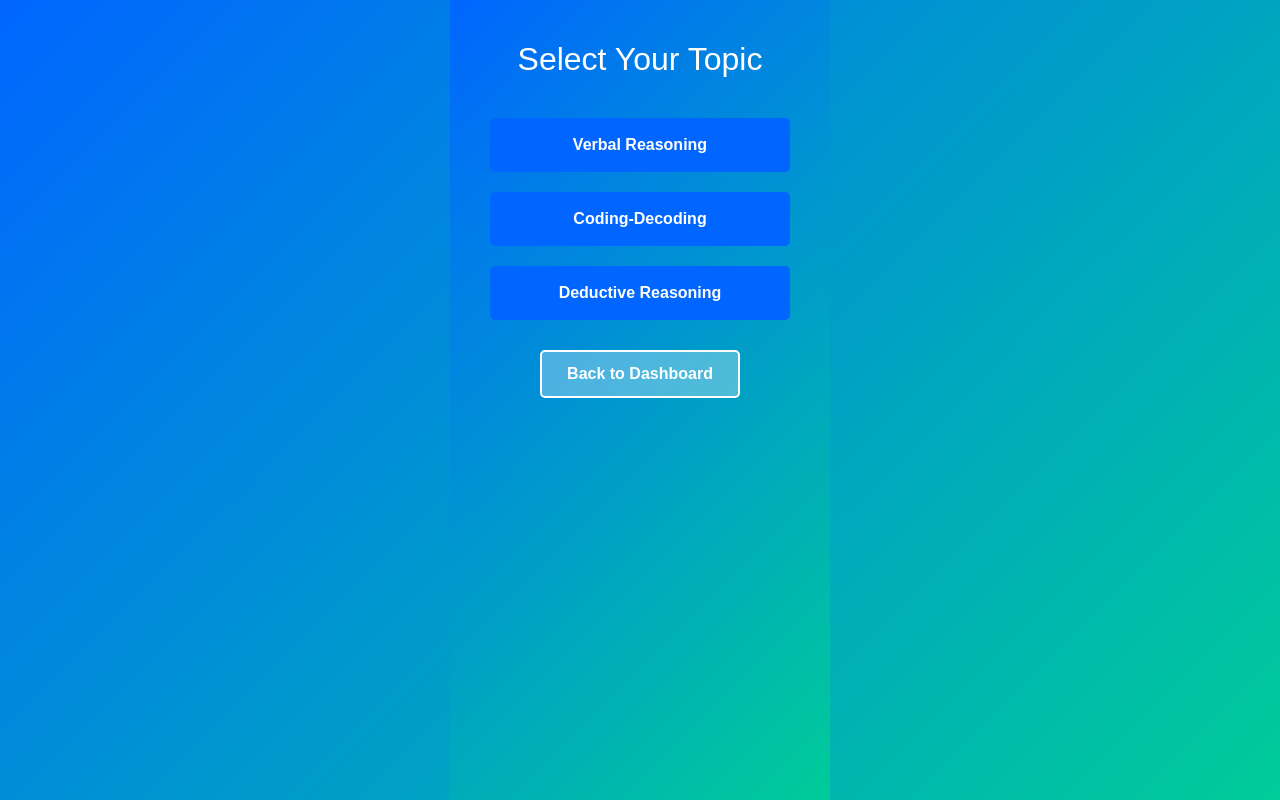
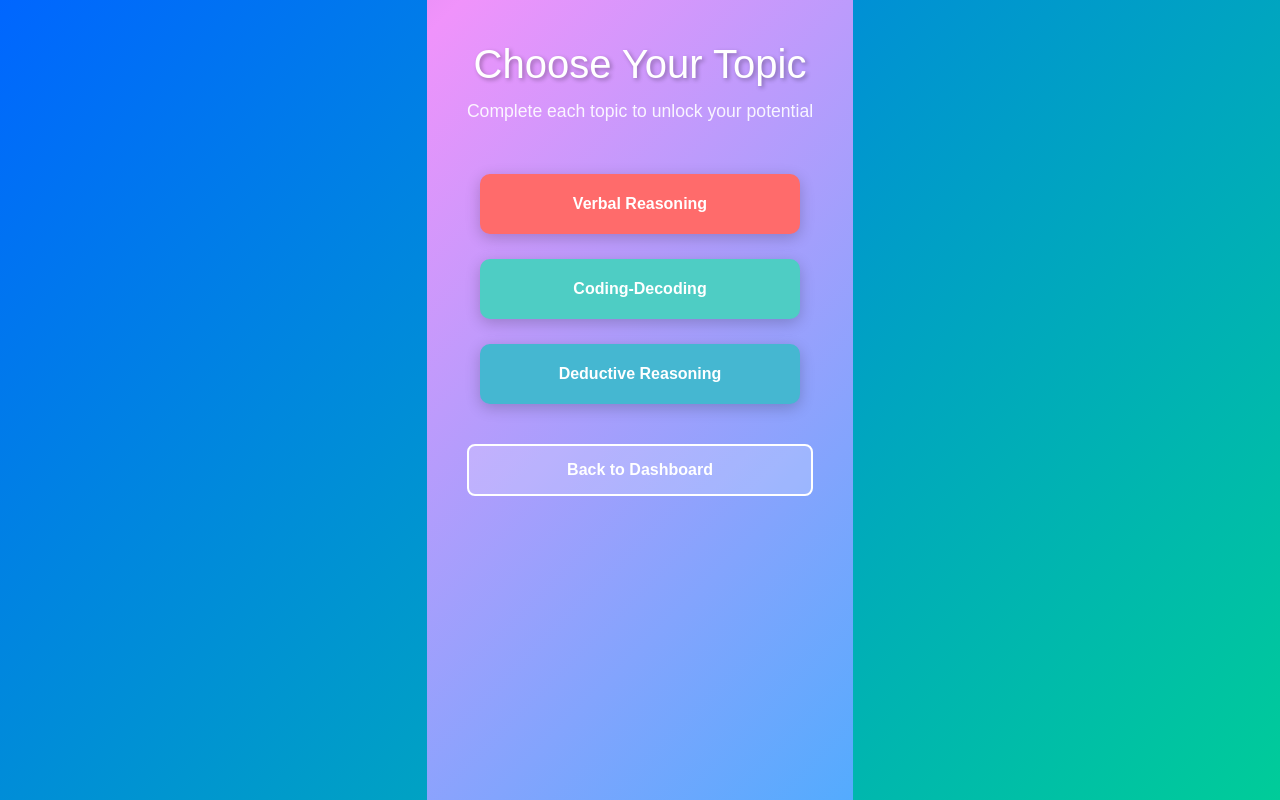
Before and after one commit to Ida-code/Student_perf, a React app in the folder src/: page /topicselection in a window 1280 px wide. Built offline with nearby package versions, Linux system fonts and the light colour scheme; no server answers; the HTML template or start-up script is replaced by a standard one.

Commit message:
Improved the UI of TopicSelection Page

```diff
--- a/src/TopicSelection.jsx
+++ b/src/TopicSelection.jsx
@@ -1,13 +1,10 @@
-import React, { useState } from "react";
-import { useEffect } from "react";
-// Ensure 'React' is explicitly imported
+import React, { useState, useEffect } from "react";
 import { useNavigate } from "react-router-dom";
 
 function TopicSelection() {
   const [completedTopics, setCompletedTopics] = useState([]);
   const navigate = useNavigate();
 
-  // List of all your available topics (Match these to your SQL 'topic' column)
   const allTopics = [
     "Verbal Reasoning",
     "Coding-Decoding",
@@ -33,21 +30,54 @@ function TopicSelection() {
         padding: "40px",
         textAlign: "center",
         minHeight: "100vh",
-        background: "linear-gradient(135deg, #0066ff, #00cc99)",
+        background:
+          "linear-gradient(135deg, #667eea 0%, #764ba2 25%, #f093fb 50%, #4facfe 75%, #00f2fe 100%)",
+        backgroundSize: "400% 400%",
+        animation: "gradient 15s ease infinite",
+        position: "relative",
+        overflow: "hidden",
       }}
     >
-      <h2 style={{ color: "white", marginBottom: "30px" }}>
-        Select Your Topic
-      </h2>
+      <style>{`
+        @keyframes gradient {
+          0% { background-position: 0% 50%; }
+          50% { background-position: 100% 50%; }
+          100% { background-position: 0% 50%; }
+        }
+      `}</style>
+
+      <div style={{ position: "relative", zIndex: 1 }}>
+        <h1
+          style={{
+            color: "white",
+            marginBottom: "10px",
+            fontSize: "2.5em",
+            textShadow: "2px 2px 4px rgba(0,0,0,0.3)",
+          }}
+        >
+          Choose Your Topic
+        </h1>
+        <p
+          style={{
+            color: "rgba(255,255,255,0.9)",
+            marginBottom: "40px",
+            fontSize: "1.1em",
+          }}
+        >
+          Complete each topic to unlock your potential
+        </p>
+
         <div
           style={{
             display: "flex",
             flexDirection: "column",
-          gap: "10px",
+            gap: "15px",
             alignItems: "center",
+            maxWidth: "400px",
+            margin: "0 auto",
           }}
         >
-        {allTopics.map((topic) => {
+          {allTopics.map((topic, index) => {
             const isDone = completedTopics.includes(topic);
             return (
               <button
@@ -55,22 +85,34 @@ function TopicSelection() {
                 onClick={() => navigate(`/questionspage/${topic}`)}
                 disabled={isDone}
                 style={{
-                padding: "15px 30px",
-                width: "300px",
-                backgroundColor: isDone ? "#ccc" : "#0066ff",
+                  padding: "18px 30px",
+                  width: "320px",
+                  backgroundColor: isDone
+                    ? "#888"
+                    : ["#ff6b6b", "#4ecdc4", "#45b7d1"][index],
                   color: "white",
                   border: "none",
-                borderRadius: "5px",
+                  borderRadius: "10px",
                   cursor: isDone ? "not-allowed" : "pointer",
-                fontWeight: "600",
+                  fontWeight: "700",
+                  fontSize: "1em",
                   transition: "all 0.3s ease",
+                  boxShadow: "0 4px 15px rgba(0,0,0,0.2)",
+                  transform: isDone ? "scale(0.95)" : "scale(1)",
+                  opacity: isDone ? 0.6 : 1,
                 }}
-              onMouseEnter={(e) =>
-                !isDone && (e.target.style.backgroundColor = "#00a86b")
+                onMouseEnter={(e) => {
+                  if (!isDone) {
+                    e.target.style.transform = "translateY(-3px)";
+                    e.target.style.boxShadow = "0 6px 20px rgba(0,0,0,0.3)";
                   }
-              onMouseLeave={(e) =>
-                !isDone && (e.target.style.backgroundColor = "#0066ff")
+                }}
+                onMouseLeave={(e) => {
+                  if (!isDone) {
+                    e.target.style.transform = "translateY(0)";
+                    e.target.style.boxShadow = "0 4px 15px rgba(0,0,0,0.2)";
                   }
+                }}
               >
                 {topic} {isDone ? " ✅" : ""}
               </button>
@@ -78,30 +120,32 @@ function TopicSelection() {
           })}
         </div>
 
-      {/* Button to go back to Dashboard once they see their progress */}
         <button
           onClick={() => navigate("/dashboard")}
           style={{
-          padding: "10px 20px",
-          width: "200px",
-          borderRadius: "5px",
-          backgroundColor: "rgba(255, 255, 255, 0.3)",
-          marginTop: "30px",
+            padding: "12px 24px",
+            marginTop: "40px",
+            borderRadius: "8px",
+            backgroundColor: "rgba(255, 255, 255, 0.2)",
             border: "2px solid white",
             color: "white",
             fontWeight: "600",
+            fontSize: "1em",
             cursor: "pointer",
             transition: "all 0.3s ease",
           }}
-        onMouseEnter={(e) =>
-          (e.target.style.backgroundColor = "rgba(255, 255, 255, 0.5)")
-        }
-        onMouseLeave={(e) =>
-          (e.target.style.backgroundColor = "rgba(255, 255, 255, 0.3)")
-        }
+          onMouseEnter={(e) => {
+            e.target.style.backgroundColor = "rgba(255, 255, 255, 0.4)";
+            e.target.style.transform = "translateY(-2px)";
+          }}
+          onMouseLeave={(e) => {
+            e.target.style.backgroundColor = "rgba(255, 255, 255, 0.2)";
+            e.target.style.transform = "translateY(0)";
+          }}
         >
           Back to Dashboard
         </button>
+      </div>
     </div>
   );
 }
```
Lines whose indentation alone changed are shown as unchanged.
